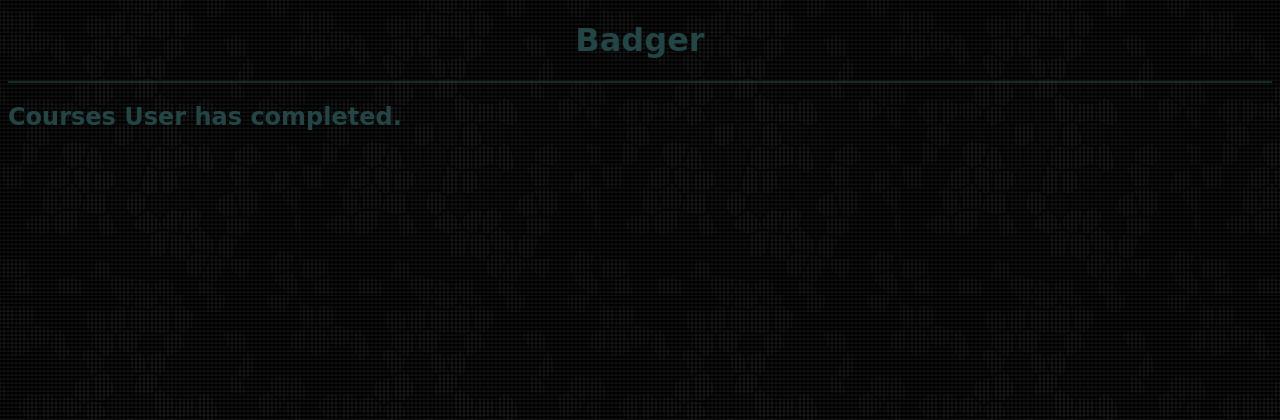
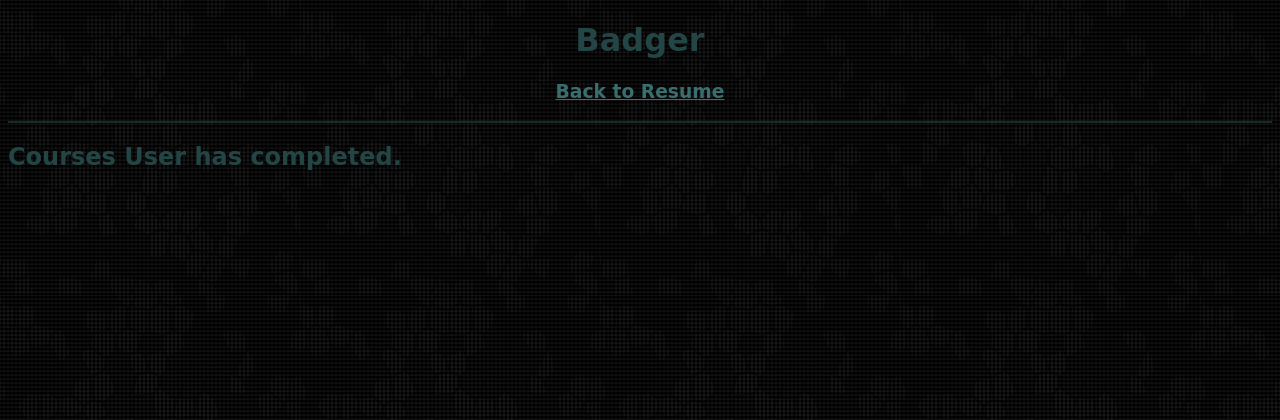
Before and after one commit to parkerb84/badges, a PHP site: page / in a window 1280 px wide. Shown: the top 420 px of the page. Run offline with PHP 8.4, Linux system fonts and the light colour scheme; data that the repository does not hold is empty; some web fonts are replaced.

Commit message:
Added link back to Resume

```diff
--- a/index.php
+++ b/index.php
@@ -15,6 +15,7 @@ $courses = $json_data['courses']['completed'];
   <body>
     <header>
       <h1>Badger</h1>
+      <h3><a href="https://parkerb84.github.io/">Back to Resume</a></h3>
     </header>
     <div class="container">
       <h2>Courses User has completed.</h2>
```
